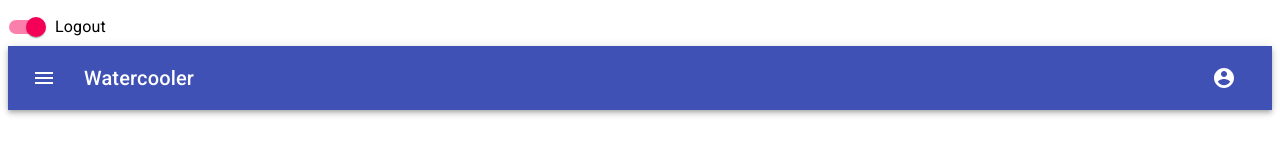
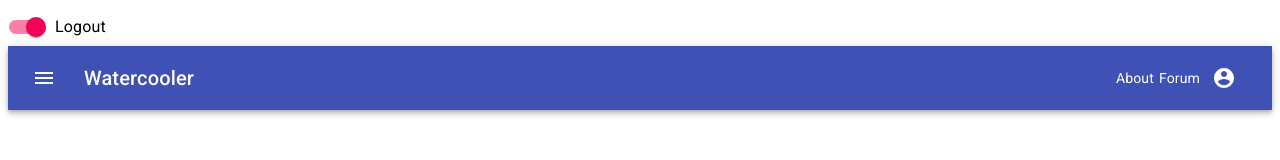
Before and after one commit to Carl-33/Watercooler, a React (Create React App) app in the folder watercooler/: page / in a window 1280 px wide. Shown: the top 160 px of the page. Built offline with nearby package versions, Linux system fonts and the light colour scheme.

Commit message:
added about and forum links

```diff
--- a/watercooler/src/components/Header.js
+++ b/watercooler/src/components/Header.js
@@ -11,6 +11,7 @@ import FormControlLabel from "@material-ui/core/FormControlLabel";
 import FormGroup from "@material-ui/core/FormGroup";
 import MenuItem from "@material-ui/core/MenuItem";
 import Menu from "@material-ui/core/Menu";
+import Link from "@material-ui/core/Link";
 
 const useStyles = makeStyles((theme) => ({
   root: {
@@ -69,6 +70,27 @@ const Header = () => {
           <Typography variant="h6" className={classes.title}>
             Watercooler
           </Typography>
+          <Link
+            style={{ marginRight: "5px" }}
+            color="inherit"
+            component="button"
+            variant="body2"
+            onClick={() => {
+              console.info("I got to About.");
+            }}
+          >
+            About
+          </Link>
+          <Link
+            color="inherit"
+            component="button"
+            variant="body2"
+            onClick={() => {
+              console.info("I go to Forum.");
+            }}
+          >
+            Forum
+          </Link>
           {auth && (
             <div>
               <IconButton
```
Also changed, not shown: 1 other file (tests, documents, lock files or other folders).
